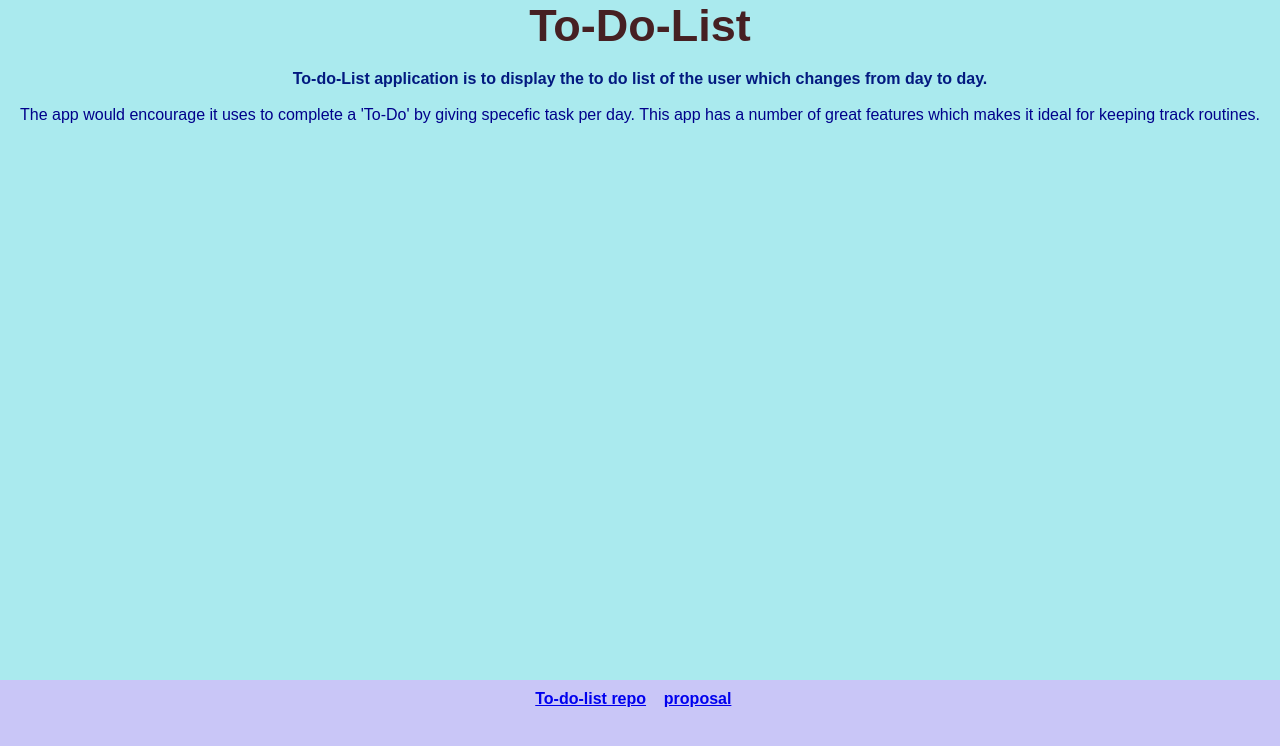
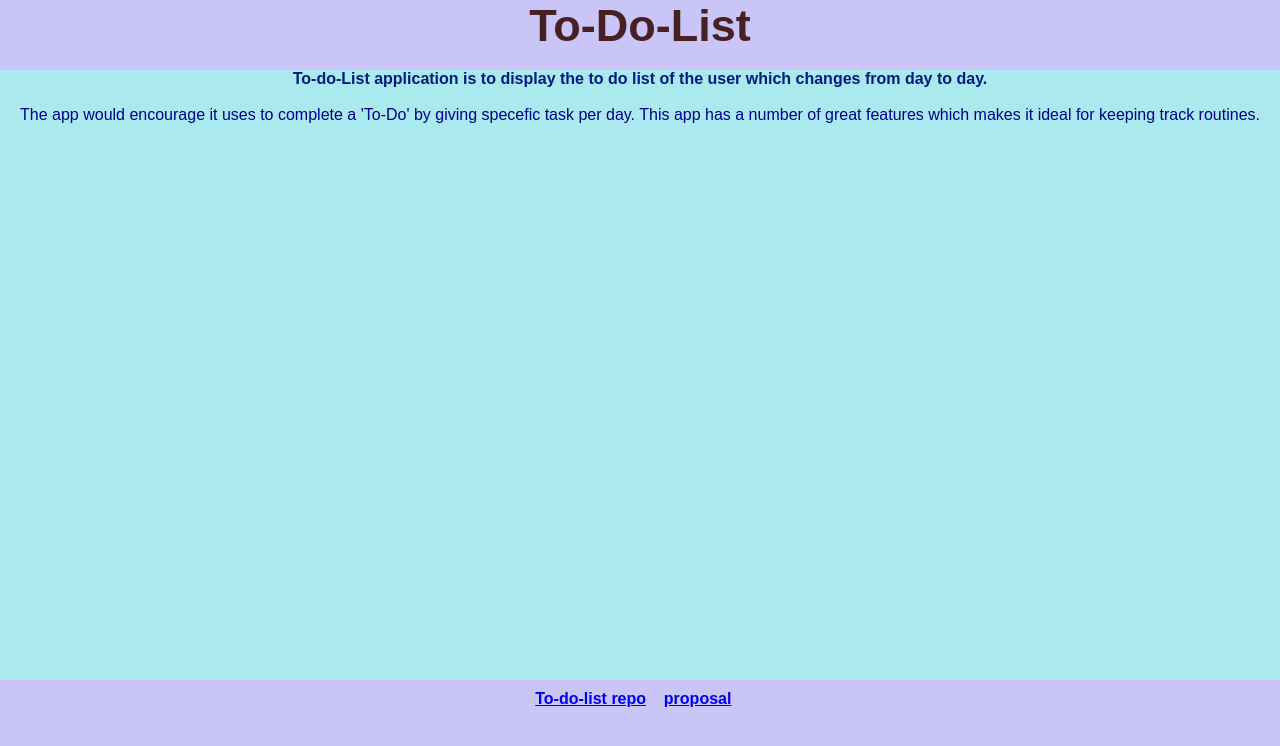
Before and after one commit to srisathyamamidala/To-Do-List-doc, a plain HTML site: page index.html in a window 1280 px wide. Drawn offline with Linux system fonts and the light colour scheme.

Commit message:
added header

```diff
--- a/style.css
+++ b/style.css
@@ -11,7 +11,7 @@
         font-family: 'Josefin Sans', sans-serif;
         background-color: hsl(184, 67%, 80%);
 
-        display: flex;
+
         justify-content: center;
 
 
@@ -39,10 +39,22 @@
         color: darkblue;
 
     }
+    .header {
+
+        position : absolute;
+
+        top: 0;
+        width: 100%;
+        height: 70px;
+        background: rgb(201, 198, 247);
+        text-align: center;
+
+
+        }
 
     .footer {
         font-weight: bolder;
-        position:absolute;
+        position: fixed;
         padding: 10px 10px 0px 10px;
         bottom: 0;
         width: 100%;
```
Also changed, not shown: index.html (+2 -0 lines).
